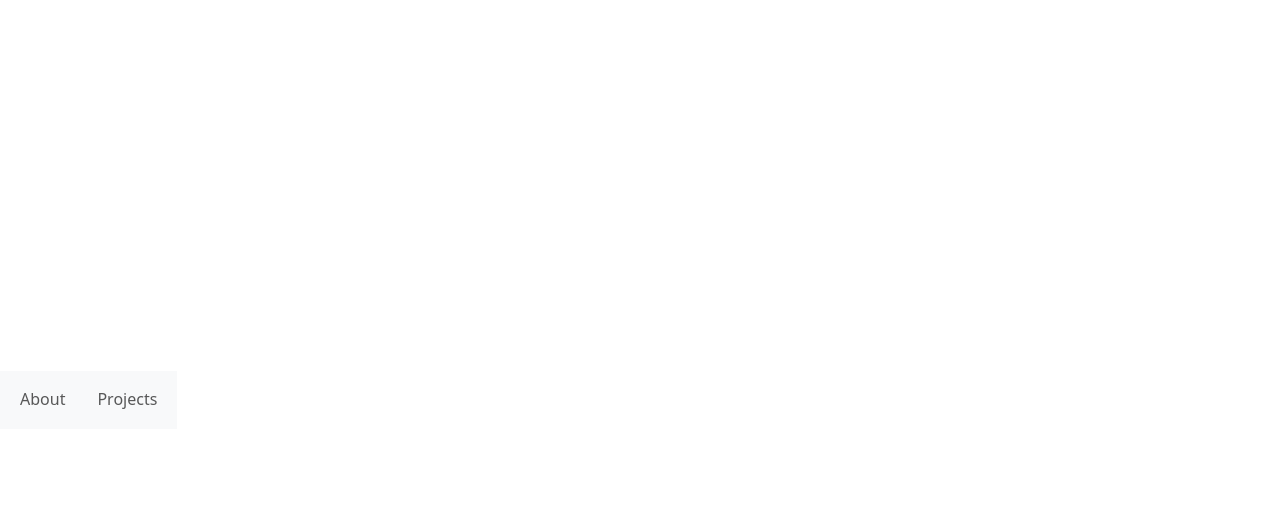
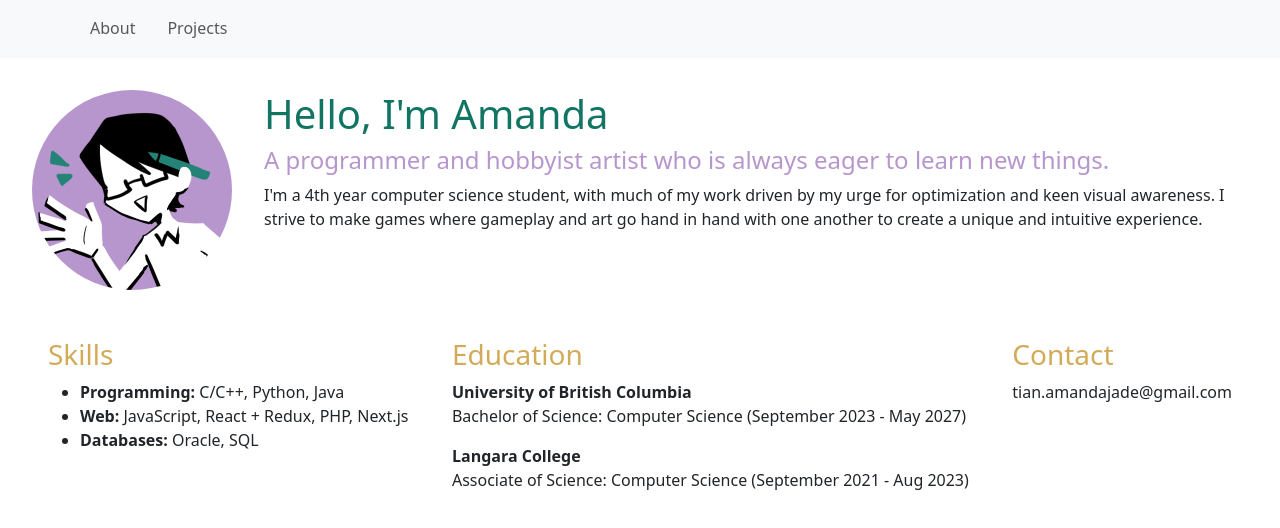
Before and after one commit to Corvexxia/corvexxia.github.io, a React (Vite) app: page / in a window 1280 px wide. Before the commit this address had no page. Shown: the top 528 px of the page. Built offline with nearby package versions, Linux system fonts and the light colour scheme.

Commit message:
Tried to fix routing

```diff
--- a/src/App.tsx
+++ b/src/App.tsx
@@ -14,8 +14,8 @@ function App() {
     <Router>
       <NavBar />
       <Routes>
-        <Route path="./home" element={<HomePage />} />
-        <Route path="./projects" element={<ProjectsPage />} />
+        <Route path="" element={<HomePage />} />
+        <Route path="projects" element={<ProjectsPage />} />
       </Routes>
     </Router>
 
```
